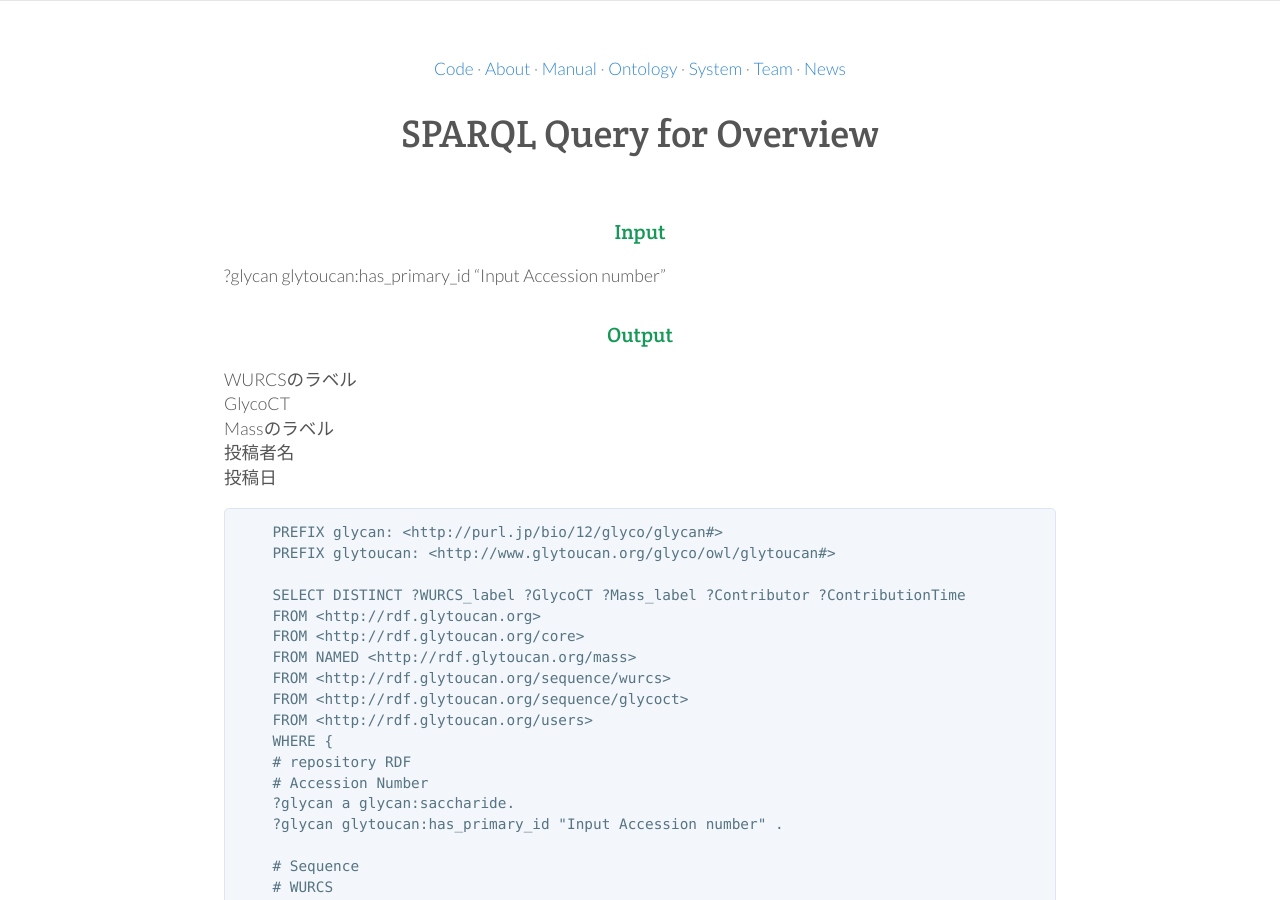
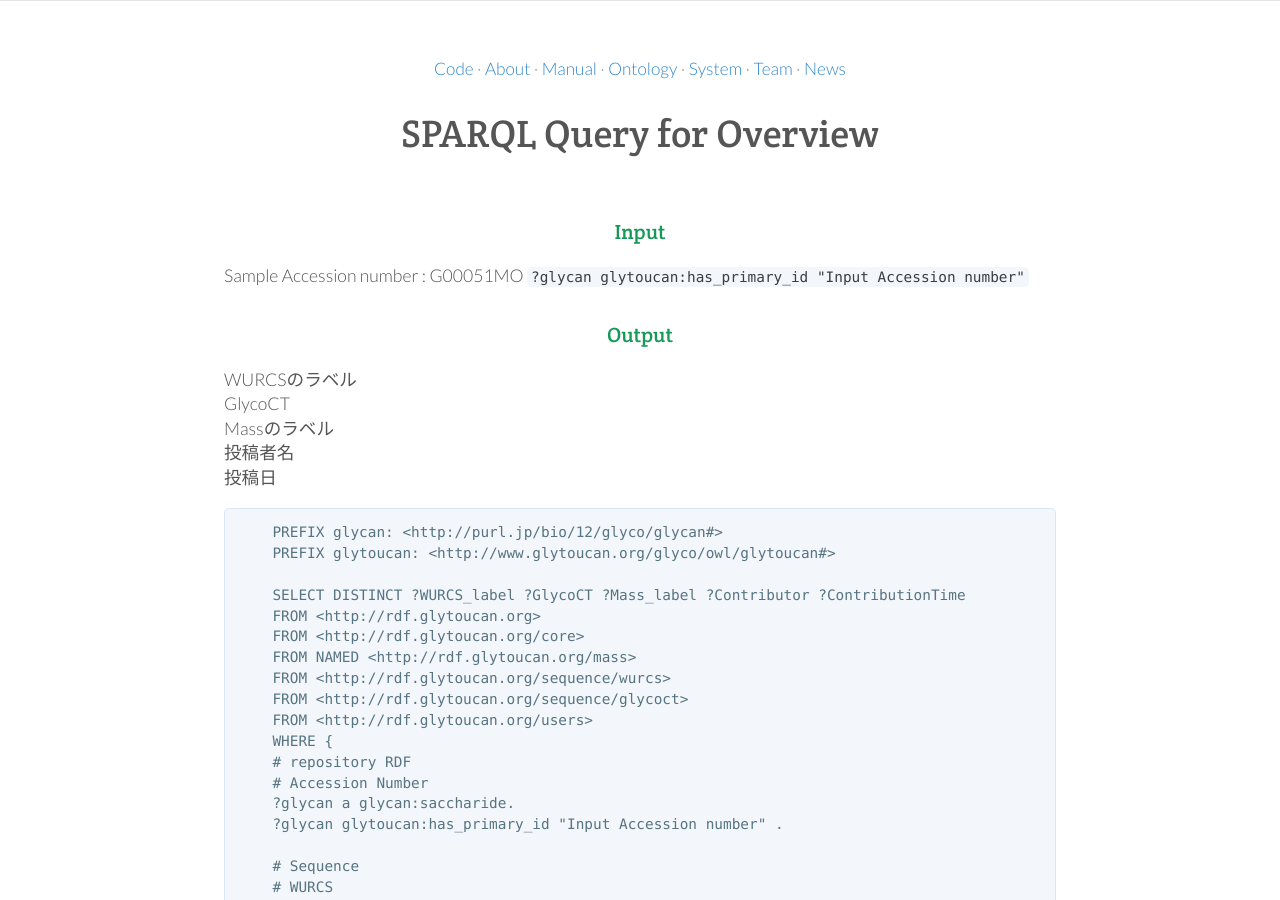
Before and after one commit to glytoucan/glytoucan, a Jekyll site: the page built from system/sparqlForMetadata/overview.md, in a window 1280 px wide and 900 px high. Built offline with Jekyll 4.4.1, drawn with Linux system fonts in a browser that asks for light colours; nearby versions of some CDN libraries; Markdown is read by kramdown in place of the engine named in the settings.

Commit message:
Update overview.md

```diff
--- a/system/sparqlForMetadata/overview.md
+++ b/system/sparqlForMetadata/overview.md
@@ -3,7 +3,9 @@ title: SPARQL Query for Overview
 layout: default
 ---
 ### Input
-?glycan glytoucan:has_primary_id "Input Accession number"
+Sample Accession number : G00051MO
+`?glycan glytoucan:has_primary_id "Input Accession number"`
+
 
 ### Output
 WURCSのラベル
```
